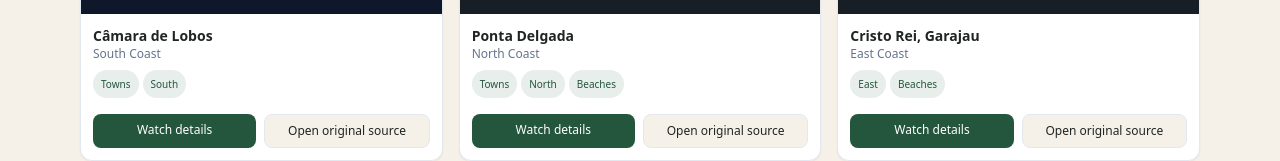
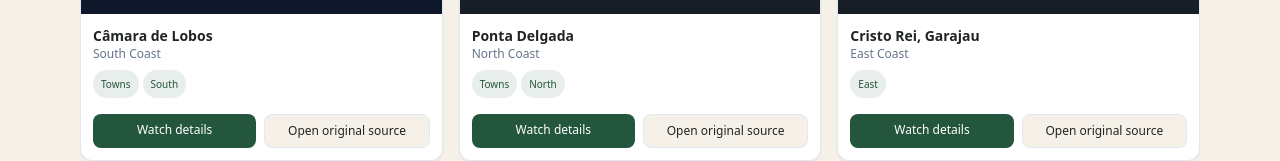
Before and after one commit to pampito89/madeira-live-cams, a Next.js app: page / in a window 1280 px wide. Shown: the part 2311-2472 px from the top of the page. Built offline with nearby package versions, Linux system fonts and the light colour scheme; grey boxes are pictures that could not be loaded.

Commit message:
Remove beach tags from Garajau and Ponta Delgada cameras

```diff
--- a/components/cameraData.ts
+++ b/components/cameraData.ts
@@ -264,7 +264,7 @@ export const cameras: Camera[] = [
       en: 'North Coast',
       uk: 'Північне узбережжя',
     },
-    category: ['Towns', 'North Coast', 'Beaches'],
+    category: ['Towns', 'North Coast'],
     latitude: 32.828,
     longitude: -16.987,
     sourceUrl:
@@ -280,7 +280,7 @@ export const cameras: Camera[] = [
       en: 'East Coast',
       uk: 'Східне узбережжя',
     },
-    category: ['East Coast', 'Beaches'],
+    category: ['East Coast'],
     latitude: 32.638,
     longitude: -16.851,
     sourceUrl:
```
